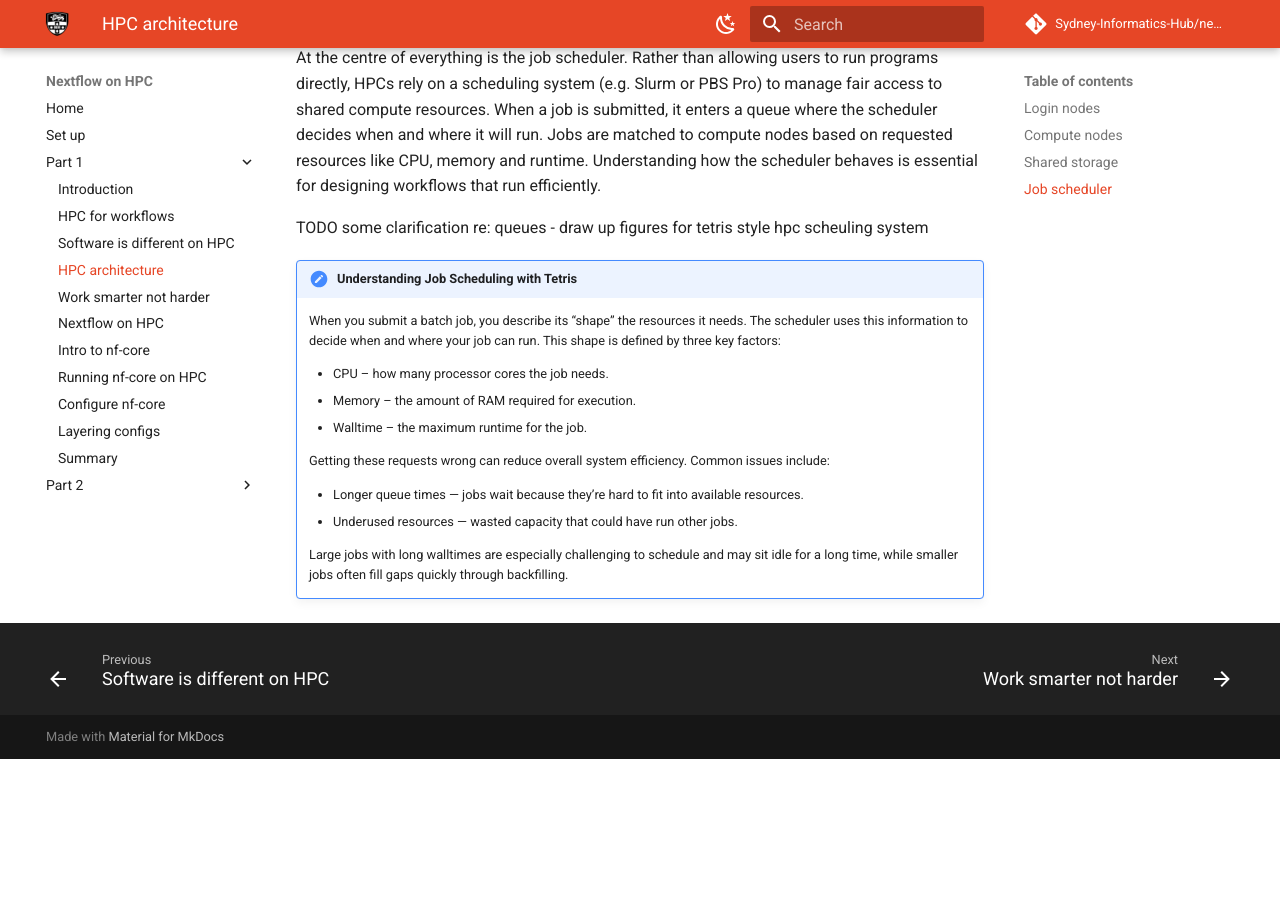
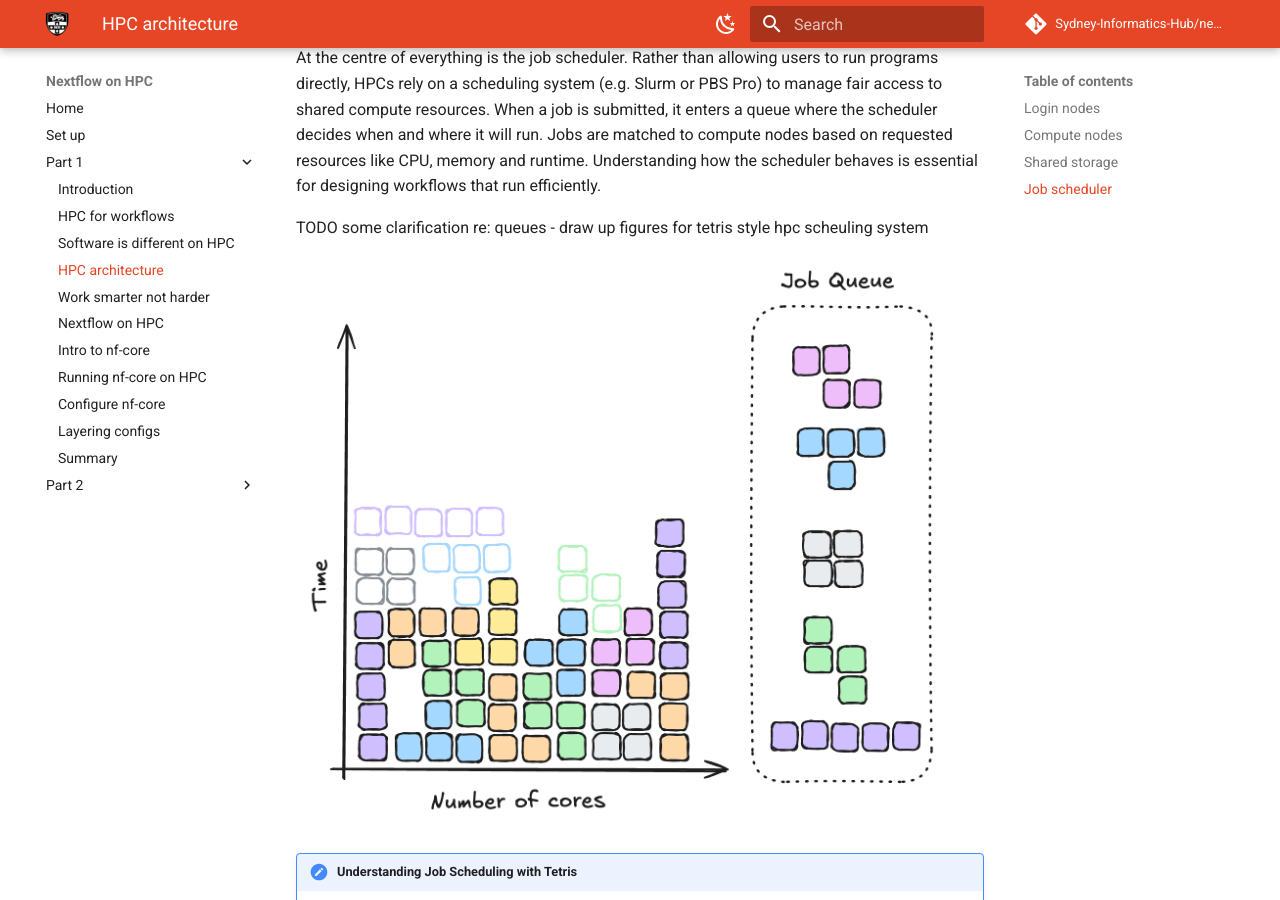
Before and after one commit to Sydney-Informatics-Hub/nextflow-hpc-workshop, an MkDocs documentation site: the page built from docs/part1/01_3_hpc_architecture.md, in a window 1280 px wide and 900 px high, scrolled down 4034 px. Built offline with MkDocs 1.6.1 and Material for MkDocs 9.7.7, drawn with Linux system fonts in a browser that asks for light colours; comment, search, counter and statistics services are not loaded; before the commit the page ends 4793 px from its top, so only the background shows below that.

Commit message:
Added figure to HPC arcitecture

```diff
--- a/docs/part1/01_3_hpc_architecture.md
+++ b/docs/part1/01_3_hpc_architecture.md
@@ -187,6 +187,8 @@ At the centre of everything is the job scheduler. Rather than allowing users to
 
 TODO some clarification re: queues - draw up figures for tetris style hpc scheuling system
 
+![](figs/00_HPC_scheduler_tetris.png)
+
 !!! note "Understanding Job Scheduling with Tetris"
 
     When you submit a batch job, you describe its “shape” the resources it needs. The scheduler uses this information to decide when and where your job can run. This shape is defined by three key factors:
```
Also changed, not shown: docs/part1/figs/00_HPC_scheduler_tetris.png (added), 1 other file.
